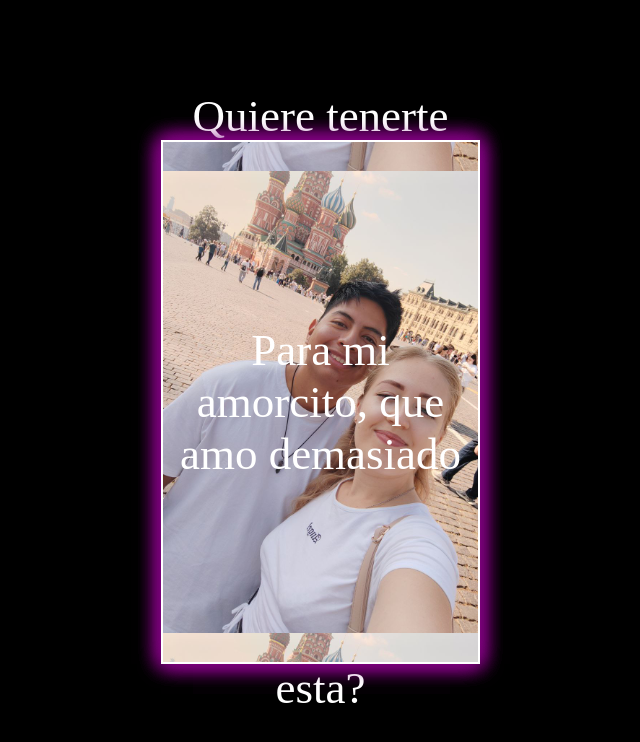
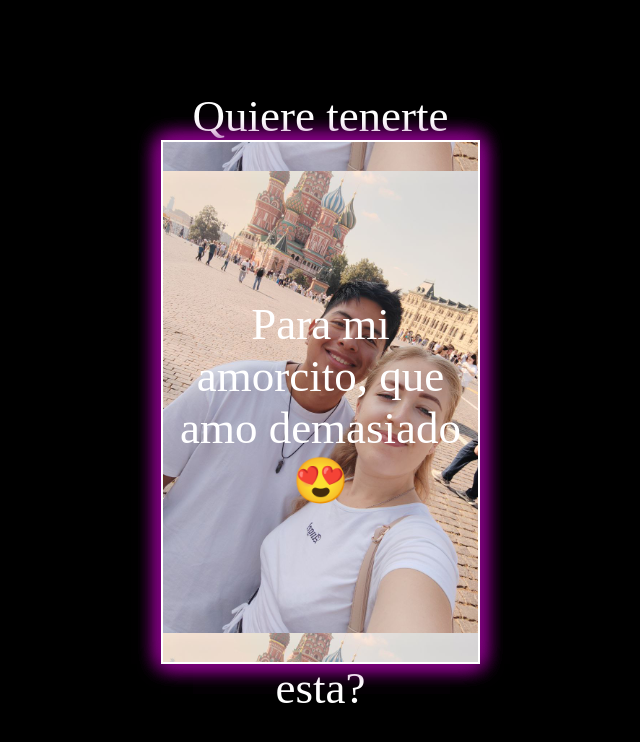
Before and after one commit to ElJulii/card_1, a plain HTML site: page index.html in a window 1280 px wide. Shown: the whole page, without its empty margins (479-1119 px from the left). Drawn offline with Linux system fonts and the light colour scheme.

Commit message:
add icon heart and emogis

```diff
--- a/index.html
+++ b/index.html
@@ -6,12 +6,13 @@
           content="width=device-width, user-scalable=no, initial-scale=1.0, maximum-scale=1.0, minimum-scale=1.0">
     <meta http-equiv="X-UA-Compatible" content="ie=edge">
     <link href="style.css" type="text/css" rel="stylesheet">
+    <link href="./photos/heart.jpeg" rel="icon" type="img.jpeg">
     <title>Card one</title>
 </head>
 <body>
     <section class="card">
         <div class="card__body card__page-one">
-            Para mi amorcito, que amo demasiado
+            Para mi amorcito, que amo demasiado &#128525
         </div>
         <div class="card__body card__page-two">
             Quiere tenerte siempre conmigo. Amo cuando me miras
@@ -24,7 +25,7 @@
             ¿Podemos mirar las estrellas juntos?
         </div>
         <div class="card__body card__page-fourth">
-            Eres la mejor del mundo
+            Eres la mejor del mundo &#128536
         </div>
     </section>
 <script src="functions.js"></script>
```
Also changed, not shown: photos/heart.jpeg (added).
